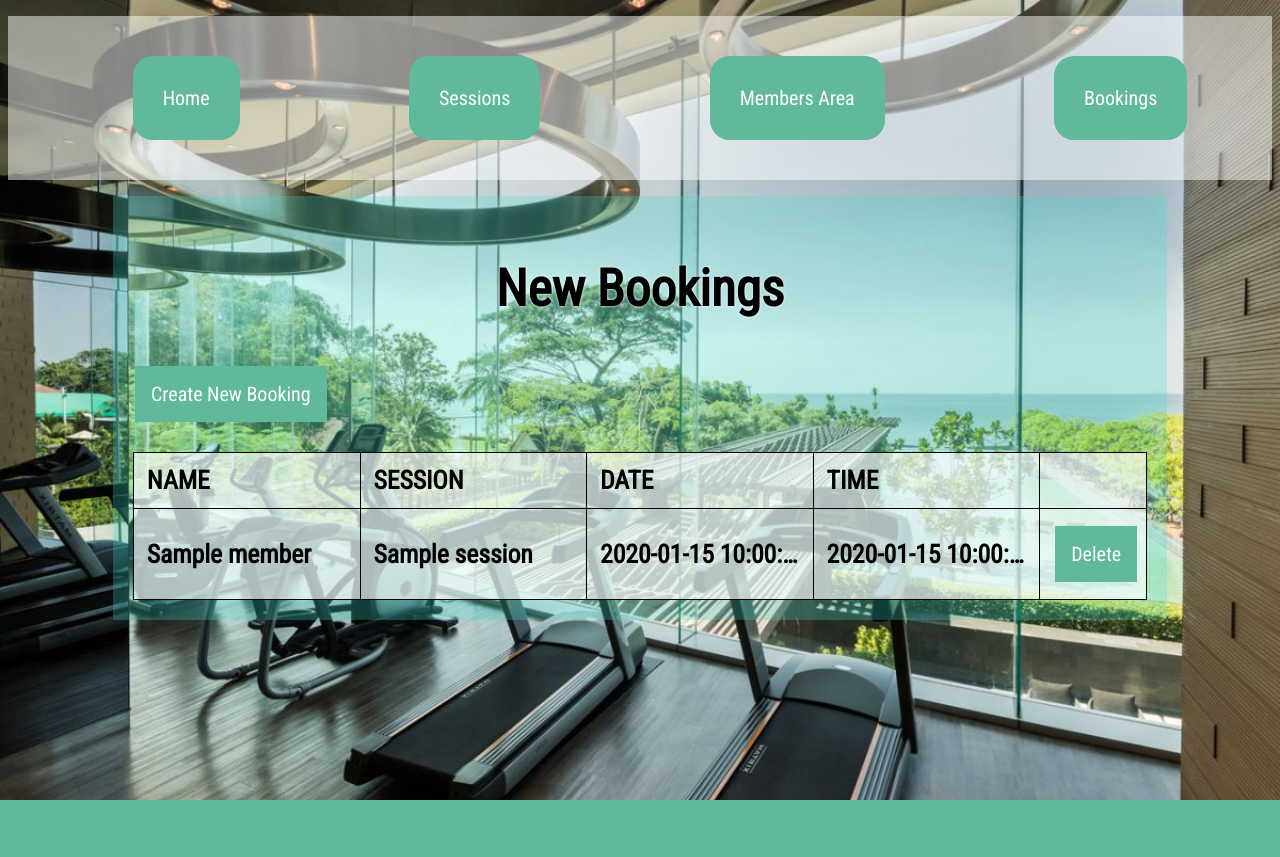
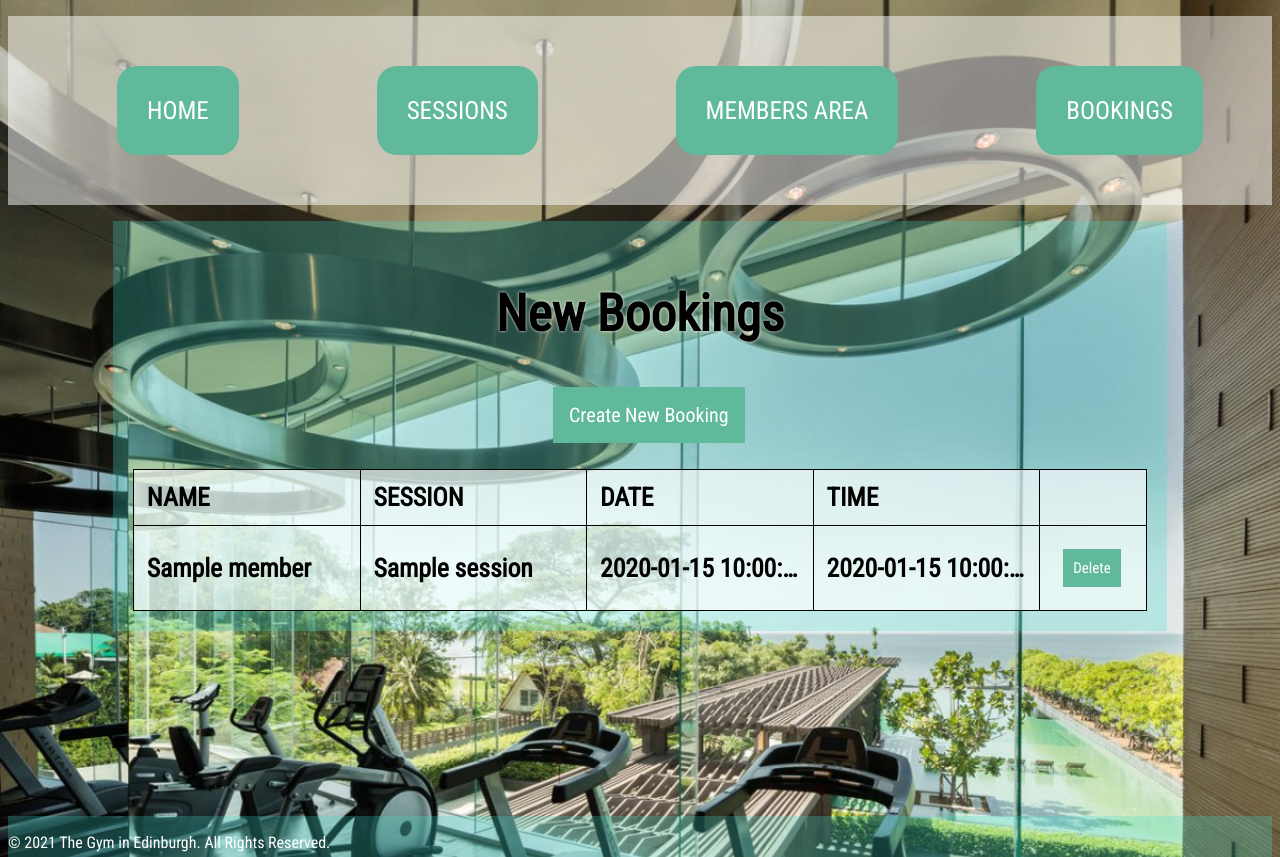
Before and after one commit to nls20/Gym_App_Project, a Flask app: page /bookings in a window 1280 px wide. Before the commit the page ends 800 px from the top, so only its background shows below. Run offline with Flask 2, Linux system fonts and the light colour scheme; a database or web service that is not in the repository returns one stand-in record (values such as "Sample title"); some libraries are stand-ins or nearby versions.

Commit message:
Added footer

```diff
--- a/static/css/bookings.css
+++ b/static/css/bookings.css
@@ -37,9 +37,25 @@
   font-size: 20px;
   padding: 16px 16px;
   text-decoration: none;
-  margin: 4px 2px;
+  margin-left: 420px;
   cursor: pointer;
   font-family: 'Roboto Condensed', sans-serif;
+}
+
+.new-button-delete {
+    background-color: #60B99A;
+    border: none;
+    color: white;
+    font-size: 15px;
+    margin: 10px;
+    padding: 10px;
+    text-decoration: none;
+    cursor: pointer;
+    font-family: 'Roboto Condensed', sans-serif;
+}
+
+.new-button:hover {
+    background-color: gray;
 }
 
 .new-booking-button {
--- /dev/null
+++ b/static/css/footer.css
@@ -0,0 +1,15 @@
+.container-row {
+    position: relative;
+    bottom: 0;
+    width: 100%;
+    height: 2.5rem;
+    background-color: rgba(64, 224, 208, 0.26);
+    color: white;
+    text-align: left;
+    padding-top: 1px;
+}
+
+
+#content-wrap {
+    padding-bottom: 4.5rem;
+  }
--- a/static/css/header.css
+++ b/static/css/header.css
@@ -1,22 +1,23 @@
 .main-nav {
     display: flex;
     background-color: rgba(255, 255, 255, 0.5);
+    justify-content: space-evenly;
   }
 
 .main-nav li {
     list-style: none;
-    margin: 20px auto;
+    margin: 30px auto;
 }
 
 .main-nav a {
-    margin: 20px;
+    margin: 20px auto;
     border-radius: 20px;
     background: #60B99A;
     color: #fff;
     display: block;
     padding: 30px;
     text-decoration: none;
-    font-size: 20px;
+    font-size: 25px;
 }
 
 .main-nav a:hover {
--- a/static/css/home.css
+++ b/static/css/home.css
@@ -1,5 +1,5 @@
 .gym {
-    background-color: rgba(255, 255, 255, 0.5);
+    background-color:rgba(255, 255, 255, 0.5);
 }
 
 .favourite {
--- a/static/css/members.css
+++ b/static/css/members.css
@@ -63,7 +63,7 @@
 
 .create-new-member-button {
     margin-bottom: 30px;
-    margin-top: 0;
+    margin-top: 30px;
     background: #60B99A;
     color: #fff;
     padding: 20px;
--- a/static/css/sessions.css
+++ b/static/css/sessions.css
@@ -66,11 +66,11 @@
 }
 
 .create-new-session-button {
-    margin-left: 500px;
+    margin-left: 470px;
     margin-bottom: 30px;
     background: #60B99A;
     color: #fff;
-    padding: 15px;
+    padding: 20px;
     text-decoration: none;
     font-size: 20px;
     cursor: pointer;
--- a/static/css/style.css
+++ b/static/css/style.css
@@ -7,3 +7,9 @@ body {
     background-size: cover;
     background-attachment: fixed;
     }
+
+
+#container {
+    position: relative;
+    min-height: 100vh;
+}
--- a/templates/base.html
+++ b/templates/base.html
@@ -13,28 +13,38 @@
     <link rel="stylesheet" href="{{ url_for('static', filename='css/bookings.css') }}">
     <link rel="stylesheet" href="{{ url_for('static', filename='css/sessions.css') }}">
     <link rel="stylesheet" href="{{ url_for('static', filename='css/members.css') }}">
+    <link rel="stylesheet" href="{{ url_for('static', filename='css/footer.css') }}">
+
 </head>
 <body>
+    <div id="container">
+        <div id="content-wrap">
     <main>
     <nav>
         <ul class="main-nav">
             <li class="background-nav">
-                <a href="/">Home</a>
+                <a href="/">HOME</a>
             </li>
             <li>
-                <a href="/sessions">Sessions</a>
+                <a href="/sessions">SESSIONS</a>
             </li>
             <li>
-                <a href="/members">Members Area</a>
+                <a href="/members">MEMBERS AREA</a>
             </li>
             <li>
-                <a href="/bookings">Bookings</a>
+                <a href="/bookings">BOOKINGS</a>
             </li>
         </ul>
     </nav>
     {% block content %}
 
     {% endblock %}
+   </div>
+
 </main>
+</div>
+<footer class="container-row">
+ <p> © 2021 The Gym in Edinburgh.  All Rights Reserved.</p>
+</footer>
 </body>
 </html>
--- a/templates/bookings/index.html
+++ b/templates/bookings/index.html
@@ -26,7 +26,7 @@
         <td> {{booking.date}} </td>
         <td>{{ booking.time }}</td>
         <td><form action="/bookings/{{ booking.id }}/delete" method="POST">
-            <input class="new-button" type="submit" value="Delete">
+            <input class="new-button-delete" type="submit" value="Delete">
         </form></td>
     </tr>
 
```
